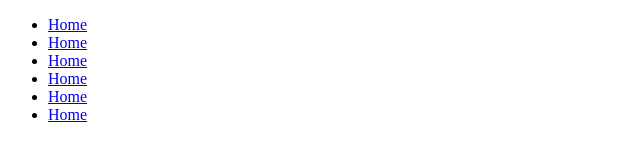
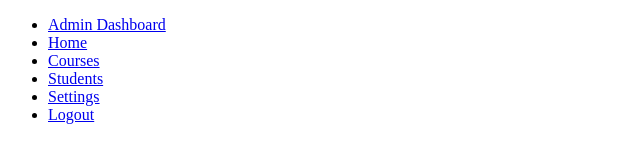
Before and after one commit to AbodunrinSharon/cbt_platform, a plain HTML site: page public/views/admin_dashboard.html in a window 1280 px wide. Shown: the whole page, without its empty margins (0-640 px from the left). Drawn offline with Linux system fonts and the light colour scheme.

Commit message:
Update admin_dashboard.html

```diff
--- a/public/views/admin_dashboard.html
+++ b/public/views/admin_dashboard.html
@@ -12,9 +12,9 @@
     <div id="dashboard-navigation">
       <ul class="nav-list">
         <li>
-          <a id="nav-btn home-btn" href="#">
+          <a id="nav-btn logo-btn" href="#">
             <span class="icon"></span>
-            <span class="title">Home</span>
+            <span class="title">Admin Dashboard</span>
           </a>
         </li>
         <li>
@@ -26,25 +26,25 @@
         <li>
           <a id="nav-btn home-btn" href="#">
             <span class="icon"></span>
-            <span class="title">Home</span>
+            <span class="title">Courses</span>
           </a>
         </li>
         <li>
           <a id="nav-btn home-btn" href="#">
             <span class="icon"></span>
-            <span class="title">Home</span>
+            <span class="title">Students</span>
           </a>
         </li>
         <li>
           <a id="nav-btn home-btn" href="#">
             <span class="icon"></span>
-            <span class="title">Home</span>
+            <span class="title">Settings</span>
           </a>
         </li>
         <li>
           <a id="nav-btn home-btn" href="#">
             <span class="icon"></span>
-            <span class="title">Home</span>
+            <span class="title">Logout</span>
           </a>
         </li>
       </ul>
```
